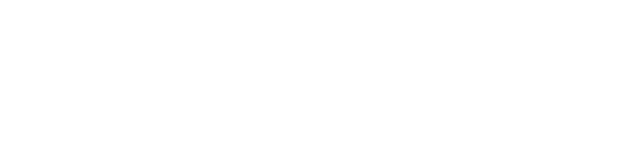
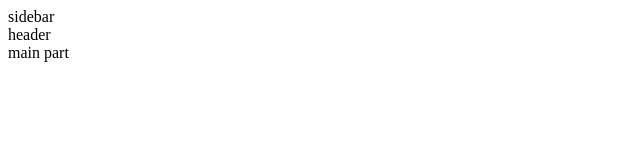
Before and after one commit to ABHISHEK-PRASAD-BAHELIYA/Admin-Dashboard, a plain HTML site: page index.html in a window 1280 px wide. Shown: the whole page, without its empty margins (0-640 px from the left). Drawn offline with Linux system fonts and the light colour scheme.

Commit message:
create main files

```diff
--- a/index.html
+++ b/index.html
@@ -6,6 +6,12 @@
     <title>Admin Dashboard</title>
 </head>
 <body>
-
+<div class="container">
+    <div class="sidebar">sidebar
+        <div class="header">header
+            <div class="main-content">main part    </div>
+        </div>
+    </div>
+</div>
 </body>
 </html>
```
